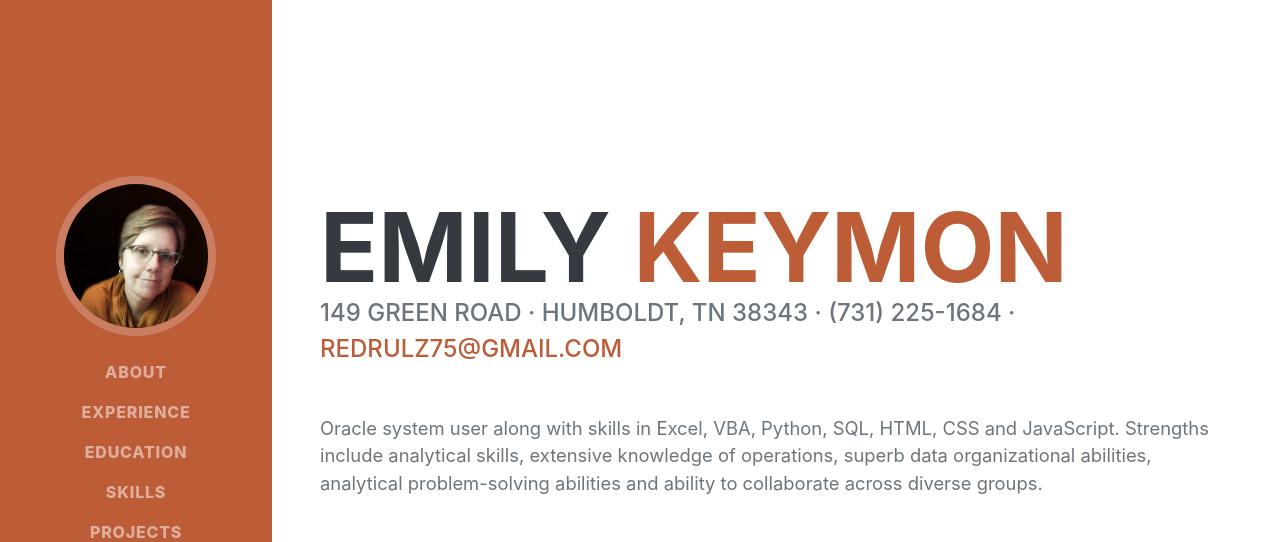
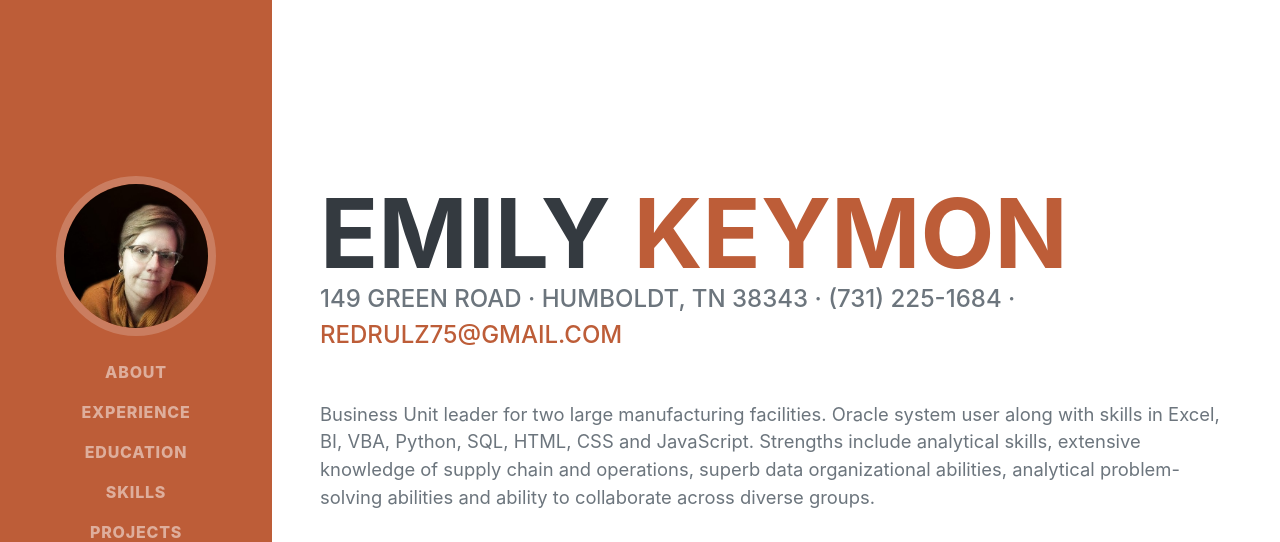
Before and after one commit to Emily-Keymon/Emily-Keymon, a plain HTML site: page index.html in a window 1280 px wide. Shown: the top 542 px of the page. Drawn offline with nearby package versions, Linux system fonts and the light colour scheme; a web font is replaced by a local one.

Commit message:
updated about

```diff
--- a/index.html
+++ b/index.html
@@ -48,10 +48,11 @@
                         149 Green Road · Humboldt, TN 38343 · (731) 225-1684 ·
                         <a href="mailto:name@email.com">redrulz75@gmail.com</a>
                     </div>
-                    <p class="lead mb-5">Oracle system user along with skills in Excel, VBA, Python, SQL, HTML, CSS
-                        and JavaScript.  Strengths include analytical skills, extensive knowledge of operations, superb
-                        data organizational abilities, analytical problem-solving abilities and ability to collaborate
-                        across diverse groups. </p>
+                    <p class="lead mb-5">Business Unit leader for two large manufacturing facilities.
+                        Oracle system user along with skills in Excel, BI, VBA, Python, SQL, HTML, CSS
+                        and JavaScript.  Strengths include analytical skills, extensive knowledge of supply chain and
+                        operations, superb data organizational abilities, analytical problem-solving abilities and
+                        ability to collaborate across diverse groups. </p>
                     <div class="social-icons">
                         <a class="social-icon" href="https://www.linkedin.com/in/ekeymon20/"><i class="fab fa-linkedin-in"></i></a>
                         <a class="social-icon" href="https://github.com/Emily-Keymon"><i class="fab fa-github"></i></a>
@@ -257,10 +258,10 @@
             <section class="resume-section" id="interests">
               <div class="resume-section-content">
                 <h2 class="mb-5">Interests</h2>
-                    <p>I enjoy learning new things and challenging myself.  I have always been interested in data analysis
+                  <p>I enjoy learning new things and challenging myself.  I have always been interested in data analysis
                         but did not know how to make it a career.  I completed the Data Analytics Boot Camp through Vanderbilt
                         University in an effort to pursue a new career path in analytics.</p>
-                    <p class="mb-0">I am an avid reader and enjoy outdoor activities – running,
+                  <p class="mb-0">I am an avid reader and enjoy outdoor activities – running,
                         biking, hiking and kayaking. I am also a huge basketball fan.  </p>
                 </div>
             </section>
```
